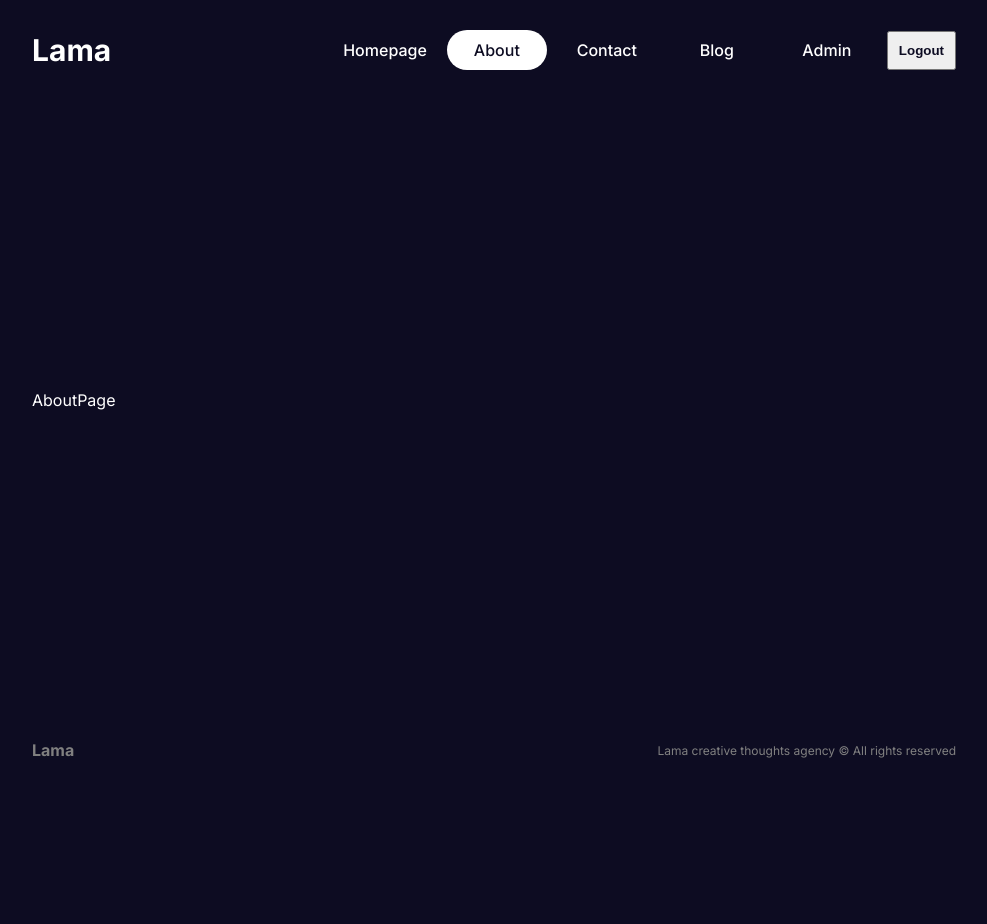
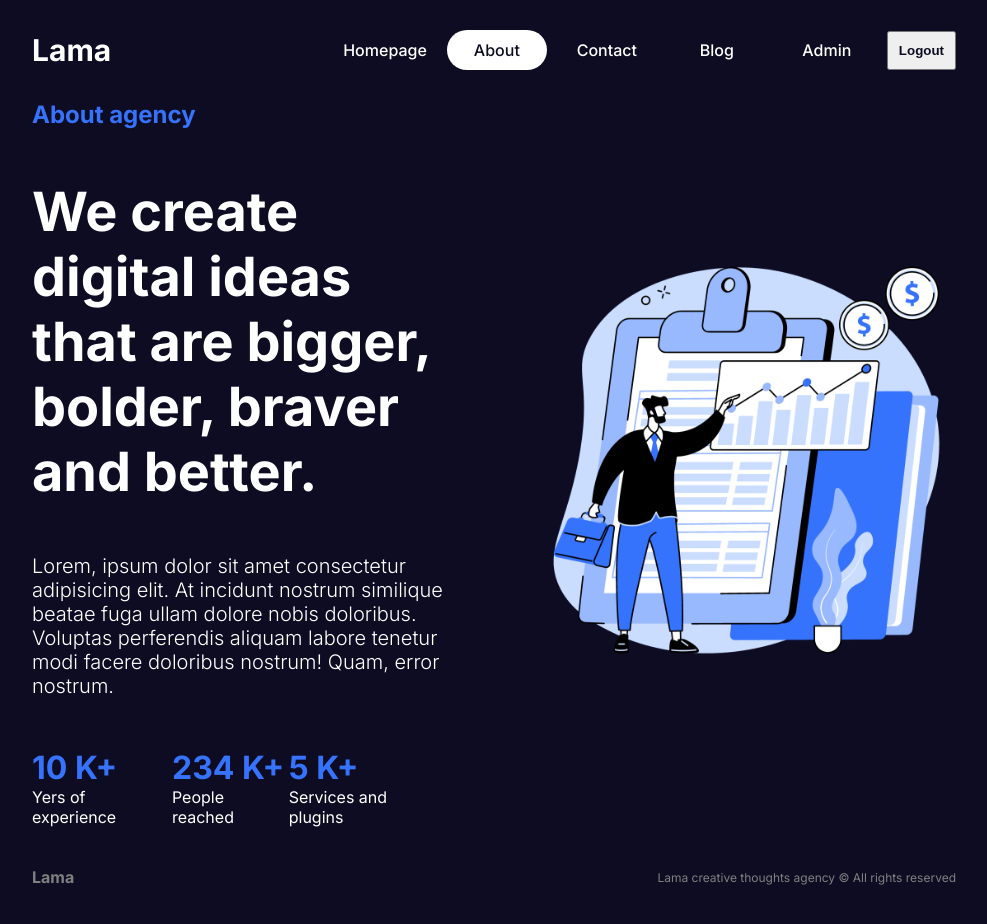
Before and after one commit to renata-souza/next-blog, a Next.js app: page /about in a window 1280 px wide. Shown: the top 924 px of the page, without its empty margins (146-1133 px from the left). Before the commit the page ends 800 px from the top, so only its background shows below. Built offline with nearby package versions, Linux system fonts and the light colour scheme.

Commit message:
feat: create about page

```diff
--- /dev/null
+++ b/src/app/about/about.module.css
@@ -0,0 +1,43 @@
+.container {
+  display: flex;
+  gap: 100px;
+}
+
+.textContainer {
+  flex: 1;
+  display: flex;
+  flex-direction: column;
+  gap: 50px;
+}
+
+.subtitle {
+  color: var(--btn);
+}
+
+.title {
+  font-size: 54px;
+}
+
+.description {
+  font-size: 20px;
+  font-weight: 300;
+}
+
+.metrics {
+  display: flex;
+  align-items: center;
+  justify-content: space-between;
+}
+
+.metrics h1 {
+  color: var(--btn);
+}
+
+.imgContainer {
+  position: relative;
+  flex: 1;
+}
+
+.img {
+  object-fit: contain;
+}
--- a/src/app/about/page.jsx
+++ b/src/app/about/page.jsx
@@ -1,8 +1,33 @@
 import React from 'react'
+import styles from './about.module.css'
+import Image from 'next/image'
 
 const AboutPage = () => {
   return (
-    <div>AboutPage</div>
+    <main className={styles.container}>
+      <div className={styles.textContainer}>
+        <h2 className={styles.subtitle}>About agency</h2>
+        <h1 className={styles.title}>We create digital ideas that are bigger, bolder, braver and better.</h1>
+        <p className={styles.description}>Lorem, ipsum dolor sit amet consectetur adipisicing elit. At incidunt nostrum similique beatae fuga ullam dolore nobis doloribus. Voluptas perferendis aliquam labore tenetur modi facere doloribus nostrum! Quam, error nostrum.</p>
+        <div className={styles.metrics}>
+          <div>
+            <h1>10 K+</h1>
+            <p>Yers of experience</p>
+          </div>
+          <div>
+            <h1>234 K+</h1>
+            <p>People reached</p>
+          </div>
+          <div>
+            <h1>5 K+</h1>
+            <p>Services and plugins</p>
+          </div>
+        </div>
+      </div>
+      <div className={styles.imgContainer}>
+        <Image src='/about.png' alt='illustration of a man pointing to a metrics chart' fill className={styles.img} />
+      </div>
+    </main>
   )
 }
 
```
Also changed, not shown: public/about.png (added).
